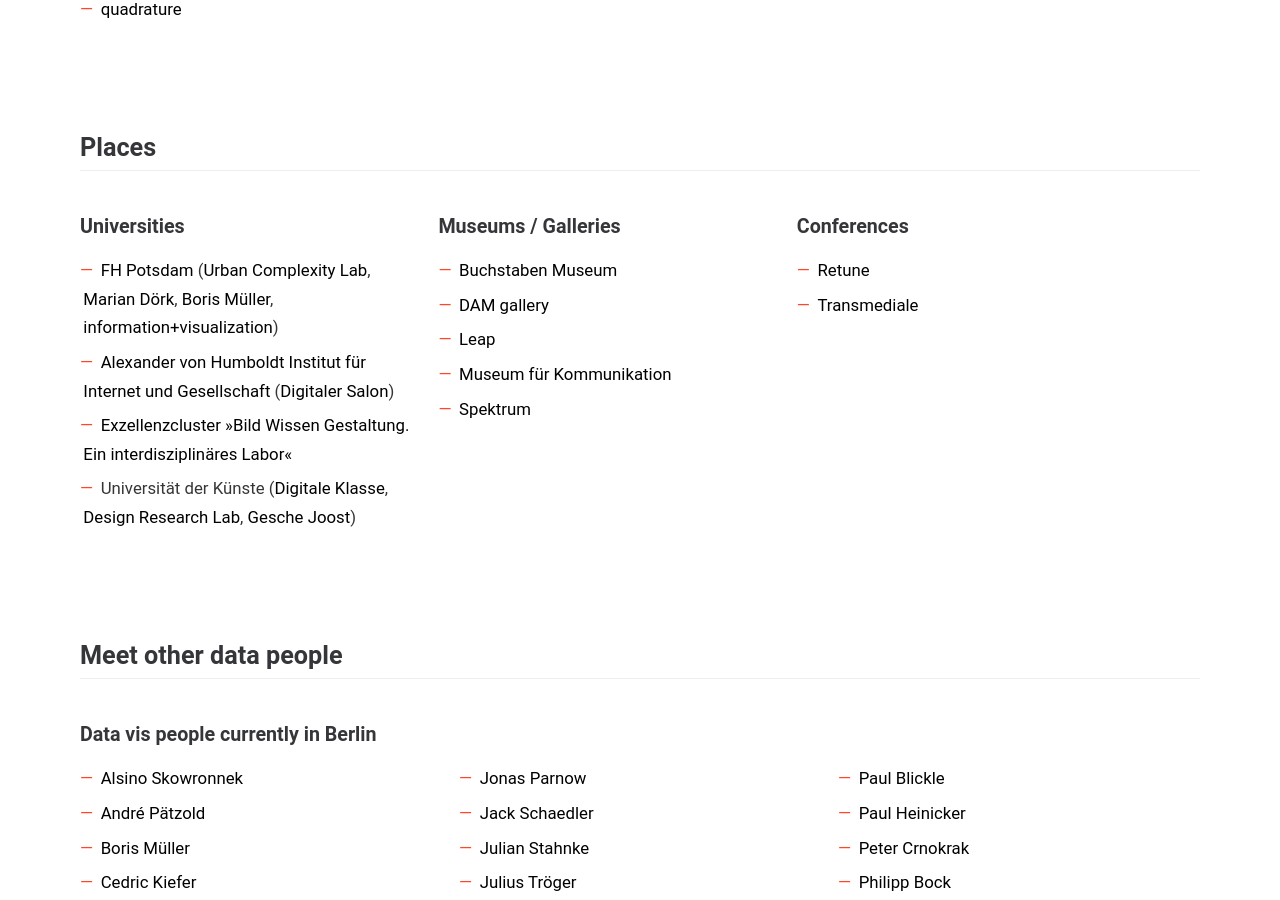
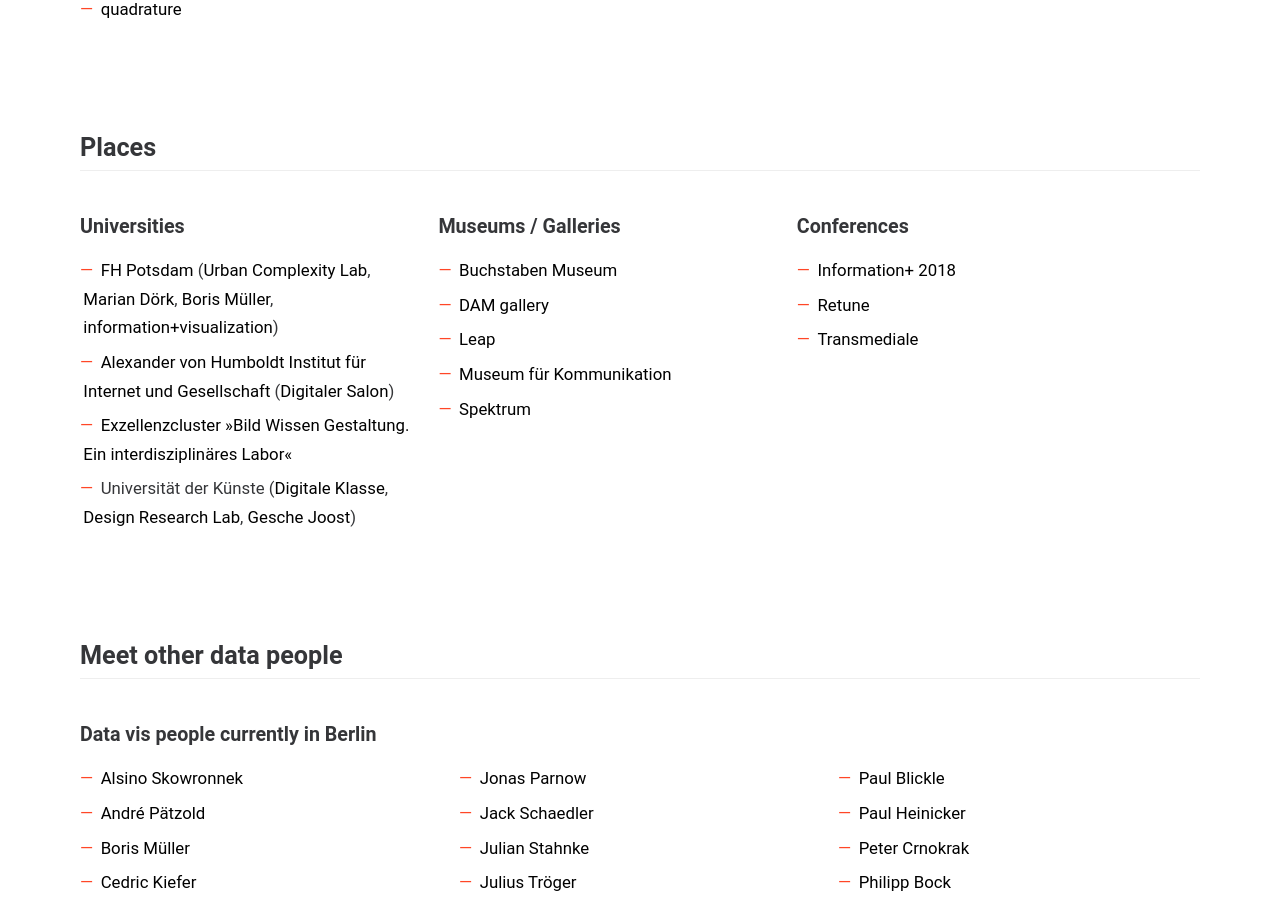
Before and after one commit to Data-Visualization-Berlin/datavis.berlin, a Jekyll site: the page built from index.html, in a window 1280 px wide and 900 px high, scrolled down 1536 px. Built offline with Jekyll 4.4.1, drawn with Linux system fonts in a browser that asks for light colours.

Commit message:
Information+ added

```diff
--- a/index.html
+++ b/index.html
@@ -103,6 +103,7 @@
       <section>
         <h3>Conferences</h3>
         <ul>
+          <li><a href="http://informationplusconference.com/">Information+ 2018</a></li>
           <li><a href="https://retune.de/">Retune</a></li>
           <li><a href="https://transmediale.de/">Transmediale</a></li>
         </ul>
```
